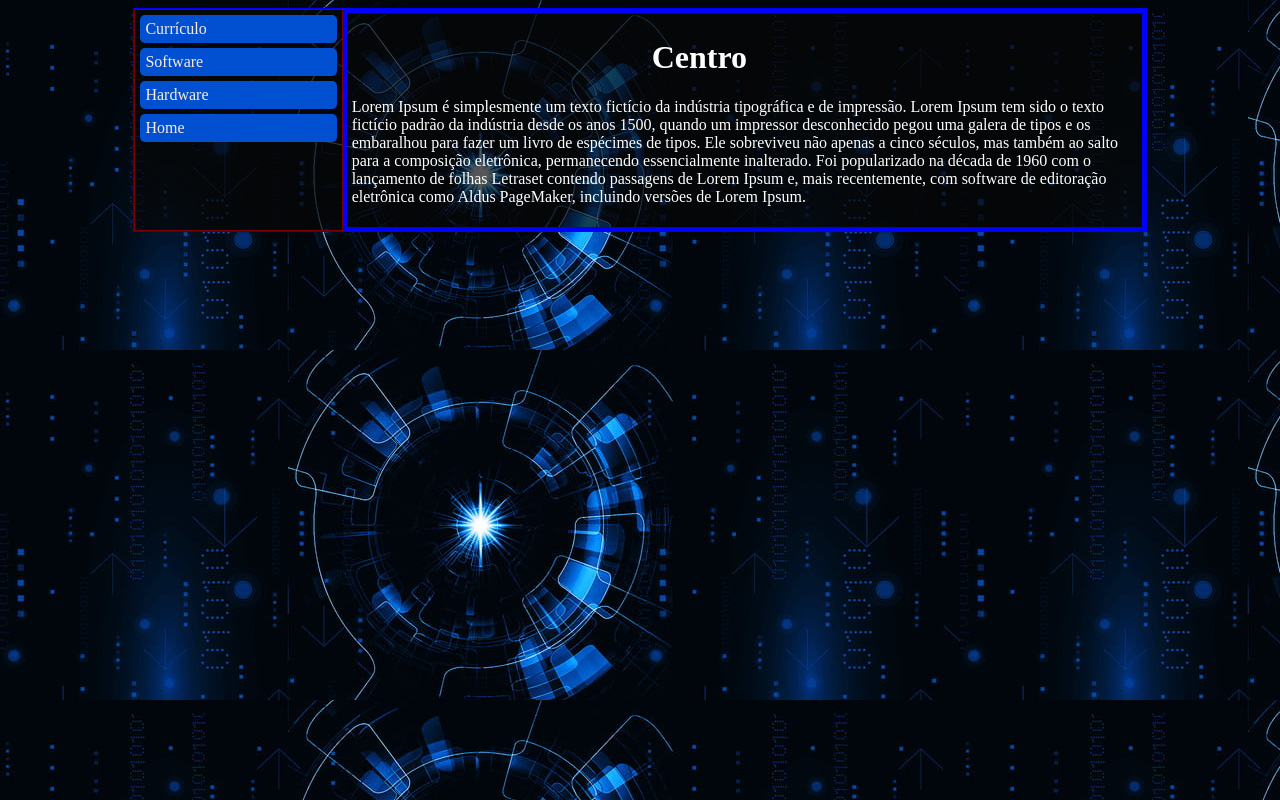
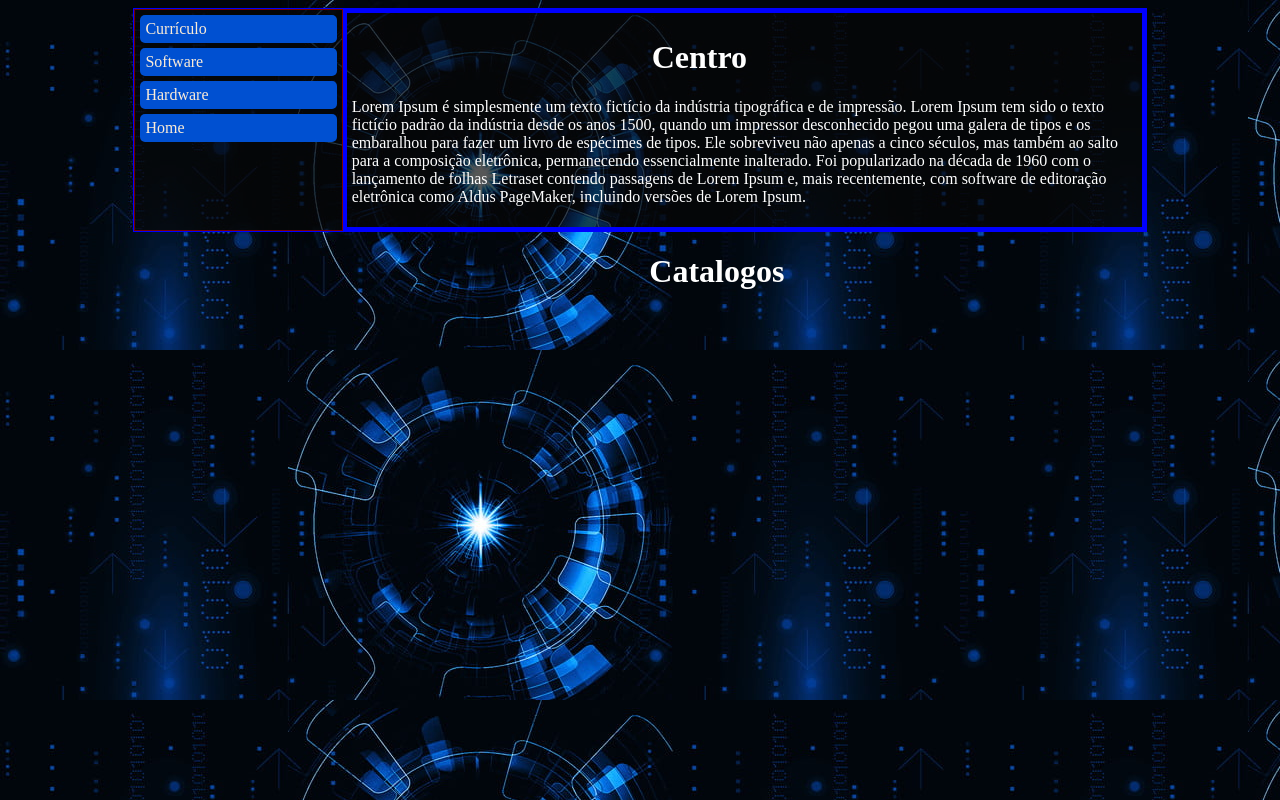
Before and after one commit to johanssantos02/AULA, a plain HTML site: page index.html in a window 1280 px wide. Drawn offline with Linux system fonts and the light colour scheme.

Commit message:
Adicionar catalogo

```diff
--- a/index.html
+++ b/index.html
@@ -47,11 +47,15 @@
             padding-left: 300px;
             color: white;
         }
+
         body{
             background-image:url(teste.jpg);
 
         }
         p{color: white;}
+        #catalogos{
+        padding-left: 27%
+        }
 
     </style>
 </head>
@@ -70,6 +74,13 @@
         </p>
 
     </div>
+
+</div>
+<div id="catalogos">
+    <H1>Catalogos</H1>
+
+
+
 </div>
 </body>
 </html>
```
